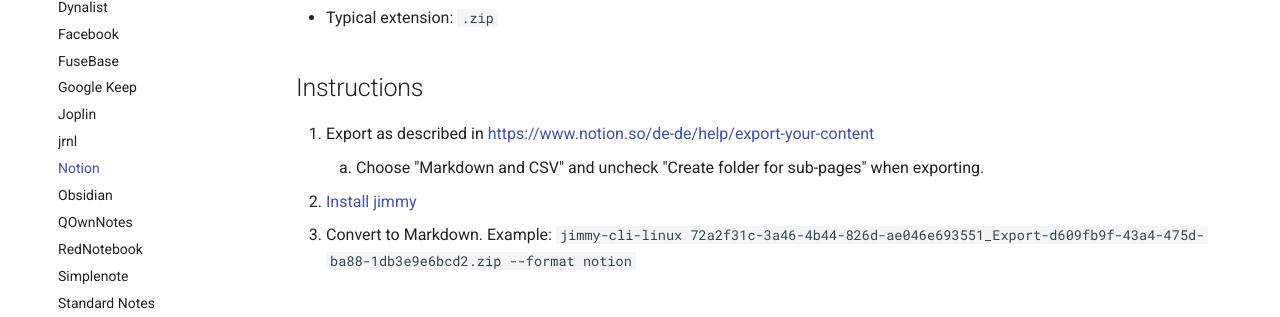
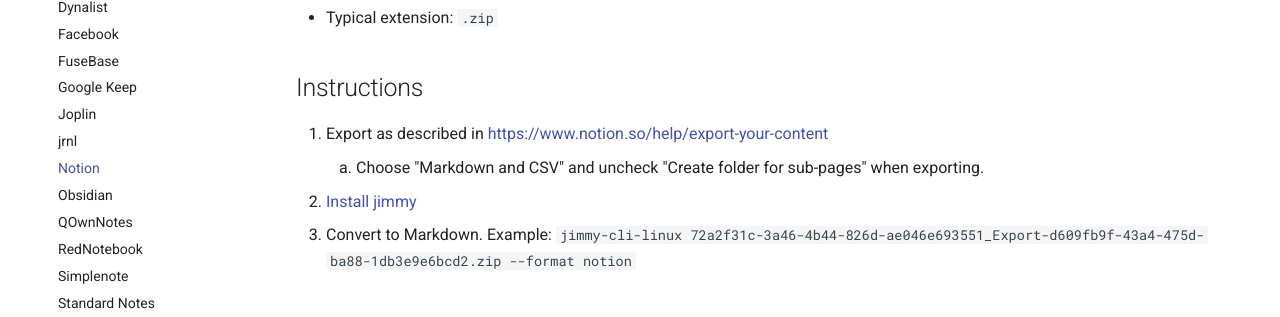
Before and after one commit to marph91/jimmy, an MkDocs documentation site: the page built from docs/formats/notion.md, in a window 1280 px wide. Shown: the part 365-682 px from the top of the page. Built offline with MkDocs 1.6.1 and Material for MkDocs 9.7.7, drawn with Linux system fonts in a browser that asks for light colours; comment, search, counter and statistics services are not loaded; part of the change alters nothing that is shown.

```diff
--- a/docs/formats/notion.md
+++ b/docs/formats/notion.md
@@ -7,7 +7,7 @@ This page describes how to convert notes from Notion to Markdown.
 
 ## Instructions
 
-1. Export as described in <https://www.notion.so/de-de/help/export-your-content>
+1. Export as described in <https://www.notion.so/help/export-your-content>
     1. Choose "Markdown and CSV" and uncheck "Create folder for sub-pages" when exporting.
 2. [Install jimmy](../index.md#installation)
 3. Convert to Markdown. Example: `jimmy-cli-linux 72a2f31c-3a46-4b44-826d-ae046e693551_Export-d609fb9f-43a4-475d-ba88-1db3e9e6bcd2.zip --format notion`
```
